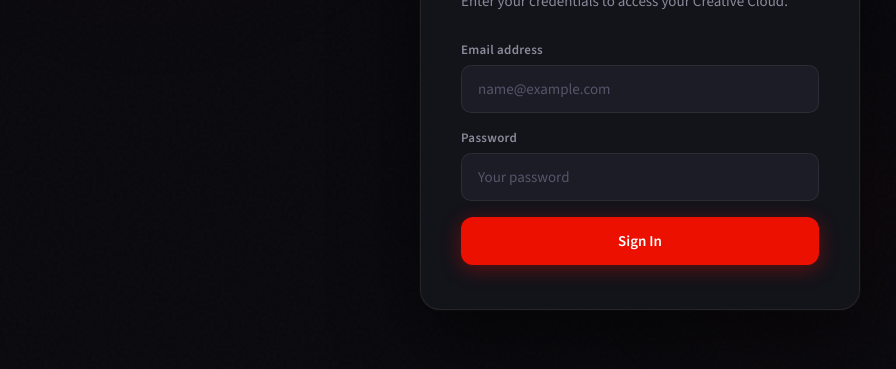
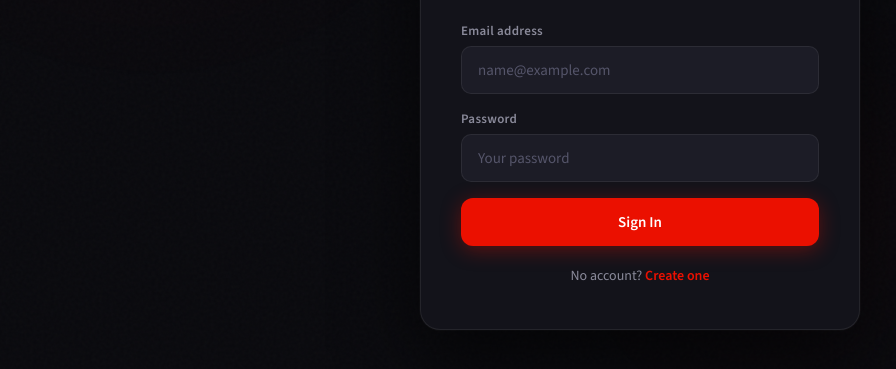
Before and after one commit to AkinwandeFredrick/Punchbowl, a plain HTML site: page frontend/index.html in a window 1280 px wide. Both pictures are taken after a click on the button "Continue with Email". Shown: the part 353-722 px from the top of the page, without its empty margins (0-896 px from the left). Drawn offline with nearby package versions, Linux system fonts and the light colour scheme; a web font is replaced by a local one.

Commit message:
index.html

```diff
--- a/frontend/index.html
+++ b/frontend/index.html
@@ -394,7 +394,7 @@
       <div class="spinner"></div>
     </button>
 
-    <!-- <div class="switch">No account? <a id="switchToRegister">Create one</a></div> -->
+    <div class="switch">No account? <a id="switchToRegister">Create one</a></div>
   </div>
 
   <!-- ===== REGISTER SCREEN ===== -->
```
